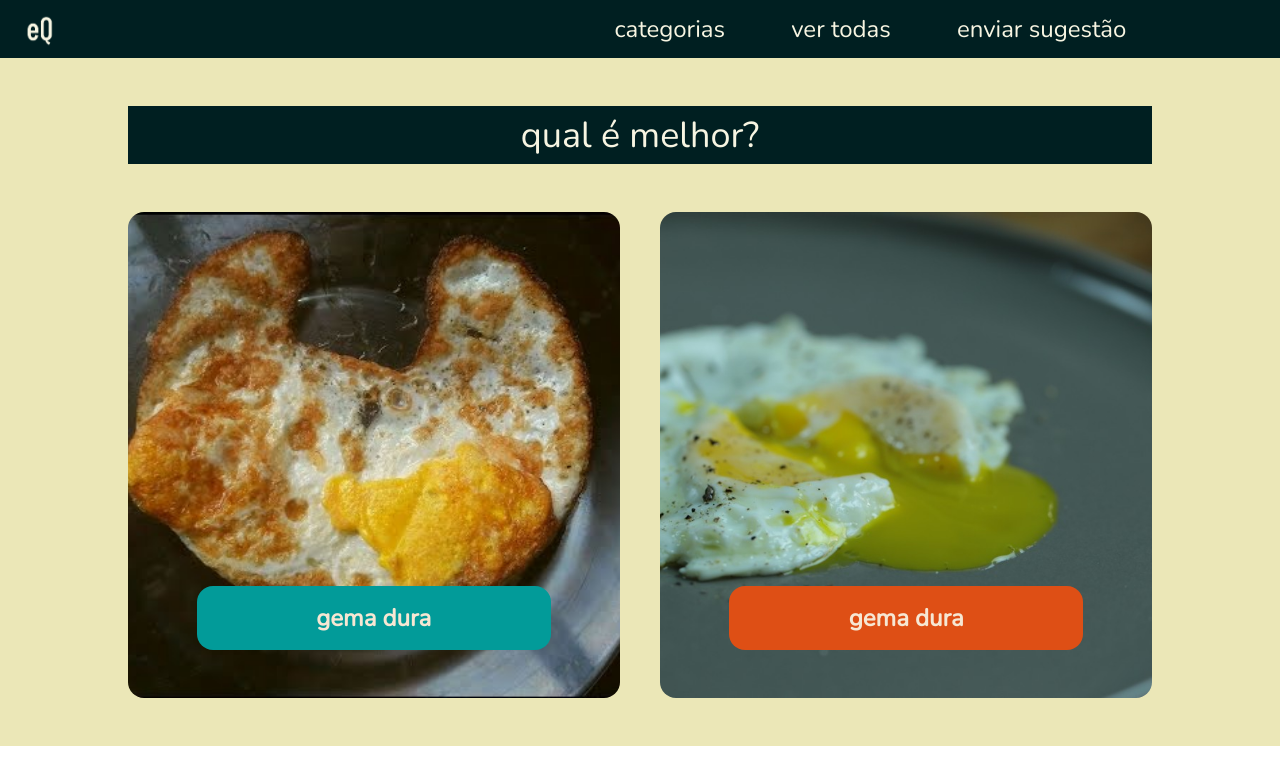
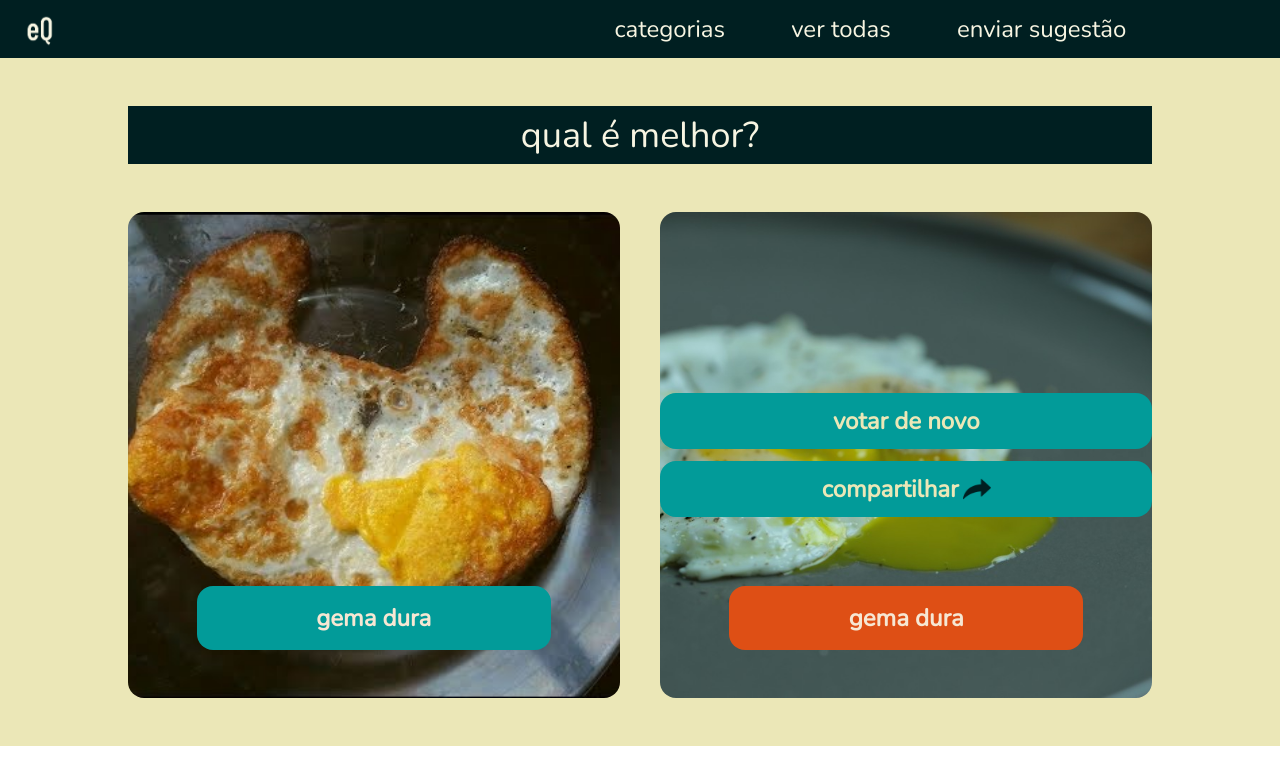
Before and after one commit to diegocelestino/enqueteque-angular, an Angular app: page / in a window 1280 px wide. Shown: the top 784 px of the page. Built offline with nearby package versions, Linux system fonts and the light colour scheme.

Commit message:
insert vote and share buttoms for desktop

```diff
--- a/src/index.html
+++ b/src/index.html
@@ -29,7 +29,8 @@
 
     <div class="left-choice">
       <div class="poll-status">
-        <div class="choice-title">gema dura</div>
+        <p class="choice-title">65%</p>
+        <p class="choice-votes">10.888</p>
         <div class="base">
           <div class="level"></div>
         </div>
@@ -38,7 +39,8 @@
 
     <div class="right-choice">
       <div class="poll-status">
-        <div class="choice-title">gema mole</div>
+        <p class="choice-title">35%</p>
+        <p class="choice-votes">10.888</p>
         <div class="base">
           <div class="level"></div>
         </div>
@@ -56,25 +58,37 @@
     </div>
 
 
-
   </div>
 
 
-
-<!--  DESKTOP COMPONENTS-->
+  <!--  DESKTOP COMPONENTS-->
   <div class="desktop-center-holder">
     <div class="desktop-poll">
 
+      <div class="action-panel">
+
+        <div class="action-panel-items">
+          <div>
+
+          </div>
+          <div class="action-panel-vote-button"> votar de novo</div>
+          <div class="action-panel-share-button"> compartilhar
+            <img class="share-image" src="assets/share.png">
+          </div>
+        </div>
+
+      </div>
+
       <div class="desktop-left-choice">
         <img class="desktop-left-image" src="assets/gema_dura.jpg"/>
-        <div class="desktop-left-poll-buttom">
+        <div class="desktop-left-poll-button">
           <div class="choice-title">gema dura</div>
         </div>
       </div>
 
       <div class="desktop-right-choice">
         <img class="desktop-right-image" src="assets/gema_mole.jpg"/>
-        <div class="desktop-right-poll-buttom">
+        <div class="desktop-right-poll-button">
           <div class="choice-title">gema dura</div>
         </div>
       </div>
--- a/src/styles.css
+++ b/src/styles.css
@@ -42,7 +42,56 @@ body {
   justify-content: space-between;
 }
 
+.action-panel {
+  /*THIS VARIABLE CHANGE THE SIDE OF ACTION PANEL*/
+  justify-content: end;
+  /*THIS VARIABLE SENDS PANEL TO BACK*/
+  z-index: 2;
+  width: 80%;
+  align-self: center;
+  display: flex;
+  position: absolute;
+}
+
+.action-panel-items {
+  width: 48%;
+}
+
+.action-panel-vote-button {
+  display: flex;
+  justify-content: center;
+  align-items: center;
+  width: 100%;
+  height: 56px;
+  background-color: #029B99;
+  border-radius: 16px;
+  font-weight: 1000;
+  color: #EBE7B7;
+  font-size: 24px;
+  margin-bottom: 12px;
+}
+
+.action-panel-share-button {
+  display: flex;
+  justify-content: center;
+  align-items: center;
+  width: 100%;
+  height: 56px;
+  background-color: #029B99;
+  border-radius: 16px;
+  font-weight: 1000;
+  color: #EBE7B7;
+  font-size: 24px;
+}
+
+.share-image {
+  margin-left: 4px;
+  width: 28px;
+  height: 24px;
+}
+
 .desktop-left-choice {
+  /*opacity: 0;*/
   width: 48%;
   height: 486px;
   display: flex;
@@ -54,6 +103,7 @@ body {
 }
 
 .desktop-right-choice {
+  /*opacity: 0;*/
   width: 48%;
   height: 486px;
   display: flex;
@@ -62,6 +112,7 @@ body {
   position: relative;
   z-index: 1;
   justify-self: flex-end;
+  align-self: flex-start;
 }
 
 .desktop-left-image {
@@ -78,7 +129,7 @@ body {
   border-radius: 16px;
 }
 
-.desktop-left-poll-buttom {
+.desktop-left-poll-button {
   margin-bottom: 48px;
   position: absolute;
   z-index:2;
@@ -91,7 +142,7 @@ body {
   border-radius: 16px;
 }
 
-.desktop-right-poll-buttom {
+.desktop-right-poll-button {
   margin-bottom: 48px;
   position: absolute;
   z-index:2;
@@ -180,7 +231,7 @@ body {
     margin-bottom: 82px;
     position: absolute;
     z-index:2;
-    display: flex;
+    display: grid;
     justify-content: center;
     width: 168px;
   }
@@ -199,7 +250,7 @@ body {
   .left-choice .level {
     z-index:3;
     position: absolute;
-    width: 48px;
+    width: 168px;
     height: 64px;
     background-color: #029B99;
     border-radius: 16px 0px 0px 16px;
@@ -209,11 +260,26 @@ body {
     z-index:4;
     position: absolute;
     align-self: center;
+    justify-self: center;
     font-weight: 500;
     color: #f6e7d3;
     font-size: 24px;
     text-align: center;
   }
+
+  .left-choice .choice-votes {
+    z-index:4;
+    margin-right: 12px;
+    position: absolute;
+    align-self: center;
+    justify-self: flex-end;
+    font-weight: 500;
+    color: #f6e7d3;
+    font-size: 12px;
+    text-align: center;
+  }
+
+
 
   .right-choice {
     width: 180px;
@@ -231,7 +297,7 @@ body {
     margin-bottom: 82px;
     position: absolute;
     z-index:2;
-    display: flex;
+    display: grid;
     justify-content: center;
     width: 168px;
   }
@@ -260,9 +326,22 @@ body {
     z-index:4;
     position: absolute;
     align-self: center;
+    justify-self: center;
     font-weight: 500;
     color: #f6e7d3;
     font-size: 24px;
+    text-align: center;
+  }
+
+  .right-choice .choice-votes {
+    z-index: 4;
+    margin-left: 12px;
+    position: absolute;
+    align-self: center;
+    justify-self: flex-start;
+    font-weight: 500;
+    color: #f6e7d3;
+    font-size: 12px;
     text-align: center;
   }
 
```
